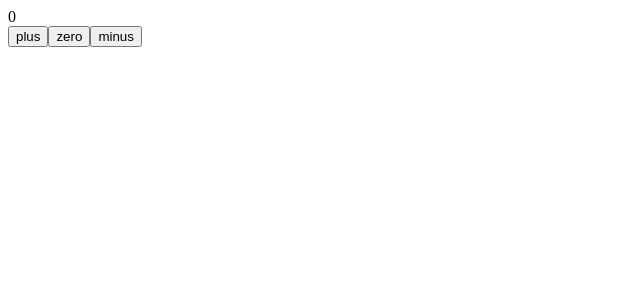
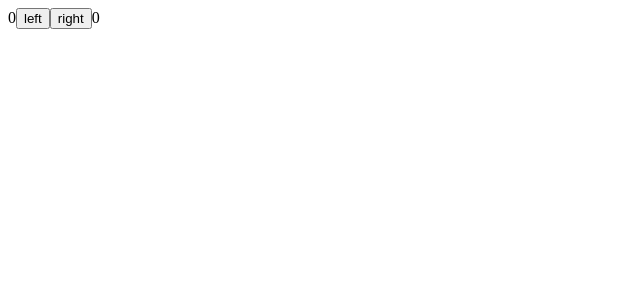
Before and after one commit to Fayyaz00/catz-react, a React (Create React App) app: page / in a window 1280 px wide. Shown: the top 300 px of the page, without its empty margins (0-640 px from the left). Built offline with nearby package versions, Linux system fonts and the light colour scheme.

Commit message:
1.d: Complex state

```diff
--- a/src/App.js
+++ b/src/App.js
@@ -1,44 +1,32 @@
 import React, { useState } from 'react'
 
-const Display = (props) => {
+const App = () => {
+  const [clicks, setClicks] = useState({
+    left: 0, right: 0
+  })
 
-  const { counter } = props;
+  const handleLeftClick = () => {
+    const newClicks = {
+      ...clicks,
+      left: clicks.left + 1
+    }
+    setClicks(newClicks)
+  }
 
-  return (
-    <div>{props.counter}</div>
-  )
-}
-
-const Button = (props) => {
-  return (
-    <button onClick={props.handleClick}>
-      {props.text}
-    </button>
-  )
-}
-
-const App = () => {
-  const [counter, setCounter] = useState(0)
-
-  const increaseByOne = () => setCounter(counter + 1)
-  const decreaseByOne = () => setCounter(counter - 1)
-  const setToZero = () => setCounter(0)
+  const handleRightClick = () => {
+    const newClicks = {
+      ...clicks,
+      right: clicks.right + 1
+    }
+    setClicks(newClicks)
+  }
 
   return (
     <div>
-      <Display counter={counter} />
-      <Button
-        handleClick={increaseByOne}
-        text='plus'
-      />
-      <Button
-        handleClick={setToZero}
-        text='zero'
-      />
-      <Button
-        handleClick={decreaseByOne}
-        text='minus'
-      />
+      {clicks.left}
+      <button onClick={handleLeftClick}>left</button>
+      <button onClick={handleRightClick}>right</button>
+      {clicks.right}
     </div>
   )
 }
```
